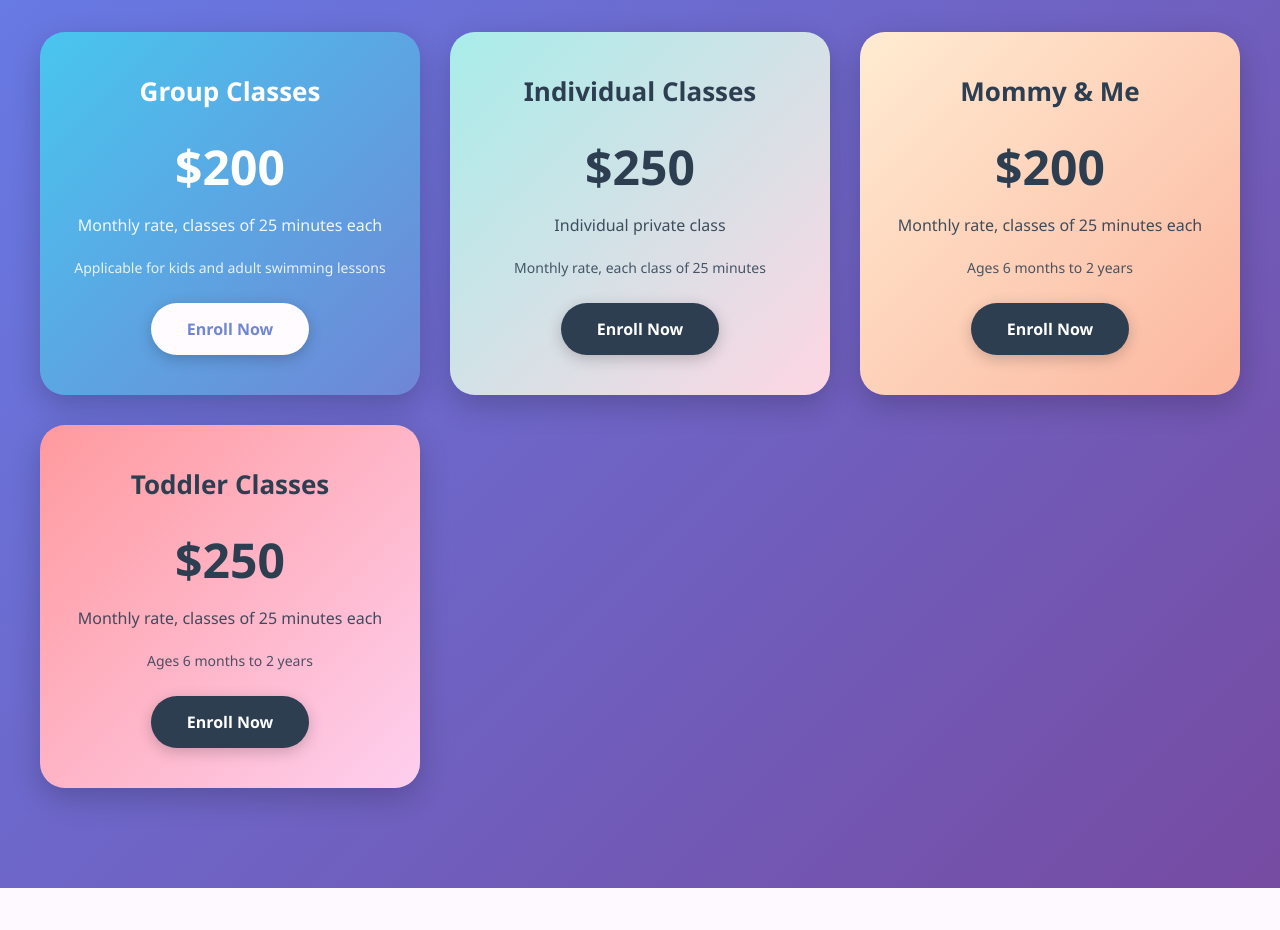
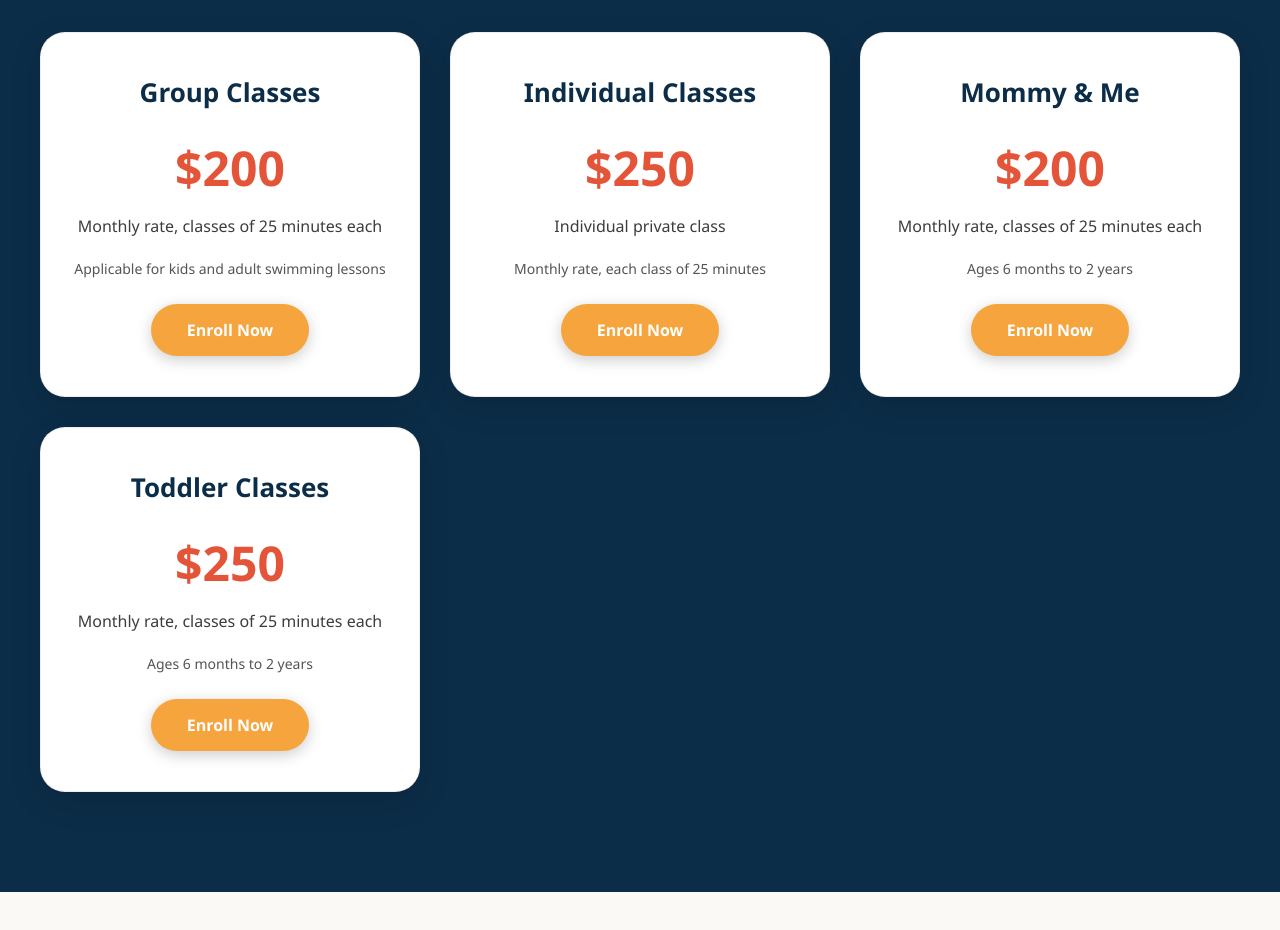
Before and after one commit to sotopierinac-afk/Pri, a React (Vite) app: page / in a window 1280 px wide. Shown: the part 1560-2490 px from the top of the page. Built offline with nearby package versions, Linux system fonts and the light colour scheme.

Commit message:
Updated App.tsx

```diff
--- a/src/App.tsx
+++ b/src/App.tsx
@@ -1,10 +1,10 @@
 function App() {
   return (
-    <div style={{ margin: 0, fontFamily: "'Segoe UI', Tahoma, Geneva, Verdana, sans-serif", color: '#2c3e50' }}>
+    <div style={{ margin: 0, fontFamily: "'Segoe UI', Tahoma, Geneva, Verdana, sans-serif", color: '#0C0C0C' }}>
       {/* HERO */}
       <section style={{
         minHeight: '100vh',
-        background: 'linear-gradient(135deg, #667eea 0%, #764ba2 100%)',
+        background: '#0C2D48',
         display: 'flex',
         alignItems: 'center',
         justifyContent: 'center',
@@ -58,8 +58,8 @@ function App() {
           <a href="#pricing" style={{
             display: 'inline-block',
             padding: '18px 48px',
-            background: '#fff',
-            color: '#667eea',
+            background: '#F6A53E',
+            color: '#fff',
             textDecoration: 'none',
             fontWeight: '700',
             fontSize: '18px',
@@ -75,7 +75,7 @@ function App() {
       {/* VIDEO SECTION */}
       <section style={{
         padding: '80px 40px',
-        background: '#fef9ff',
+        background: '#FAF9F6',
         textAlign: 'center'
       }}>
         <div style={{
@@ -102,7 +102,7 @@ function App() {
       <section id="pricing" style={{
         padding: '100px 40px',
         textAlign: 'center',
-        background: 'linear-gradient(135deg, #667eea 0%, #764ba2 100%)'
+        background: '#0C2D48'
       }}>
         <h2 style={{
           fontSize: '48px',
@@ -120,24 +120,25 @@ function App() {
           margin: '0 auto'
         }}>
           <div style={{
-            background: 'linear-gradient(135deg, #48c6ef 0%, #6f86d6 100%)',
+            background: '#ffffff',
             padding: '40px 30px',
             borderRadius: '25px',
-            boxShadow: '0 10px 30px rgba(0,0,0,0.2)',
-            color: '#fff',
+            boxShadow: '0 10px 30px rgba(0,0,0,0.15)',
+            color: '#0C0C0C',
             transform: 'translateY(0)',
-            transition: 'transform 0.3s ease'
+            transition: 'transform 0.3s ease',
+            border: '1px solid rgba(12, 45, 72, 0.08)'
           }}>
-            <h3 style={{ fontSize: '26px', fontWeight: '700', marginBottom: '20px' }}>
+            <h3 style={{ fontSize: '26px', fontWeight: '700', marginBottom: '20px', color: '#0C2D48' }}>
               Group Classes
             </h3>
-            <p style={{ fontSize: '48px', fontWeight: '900', marginBottom: '10px' }}>
+            <p style={{ fontSize: '48px', fontWeight: '900', marginBottom: '10px', color: '#E35438' }}>
               $200
             </p>
-            <p style={{ fontSize: '16px', marginBottom: '20px', opacity: 0.9 }}>
+            <p style={{ fontSize: '16px', marginBottom: '20px', opacity: 0.8 }}>
               Monthly rate, classes of 25 minutes each
             </p>
-            <p style={{ fontSize: '14px', marginBottom: '25px', opacity: 0.85 }}>
+            <p style={{ fontSize: '14px', marginBottom: '25px', opacity: 0.7 }}>
               Applicable for kids and adult swimming lessons
             </p>
             <a
@@ -147,48 +148,7 @@ function App() {
               style={{
                 display: 'inline-block',
                 padding: '14px 36px',
-                background: '#fffbfe',
-                color: '#6f86d6',
-                textDecoration: 'none',
-                borderRadius: '50px',
-                fontWeight: '700',
-                fontSize: '16px',
-                boxShadow: '0 4px 15px rgba(0,0,0,0.2)'
-              }}
-            >
-              Enroll Now
-            </a>
-          </div>
-
-          <div style={{
-            background: 'linear-gradient(135deg, #a8edea 0%, #fed6e3 100%)',
-            padding: '40px 30px',
-            borderRadius: '25px',
-            boxShadow: '0 10px 30px rgba(0,0,0,0.2)',
-            color: '#2c3e50',
-            transform: 'translateY(0)',
-            transition: 'transform 0.3s ease'
-          }}>
-            <h3 style={{ fontSize: '26px', fontWeight: '700', marginBottom: '20px' }}>
-              Individual Classes
-            </h3>
-            <p style={{ fontSize: '48px', fontWeight: '900', marginBottom: '10px' }}>
-              $250
-            </p>
-            <p style={{ fontSize: '16px', marginBottom: '20px', opacity: 0.9 }}>
-              Individual private class
-            </p>
-            <p style={{ fontSize: '14px', marginBottom: '25px', opacity: 0.85 }}>
-              Monthly rate, each class of 25 minutes
-            </p>
-            <a
-              href="https://buy.stripe.com/5kQaEYgn5cCE53y1GhaMU07"
-              target="_blank"
-              rel="noopener noreferrer"
-              style={{
-                display: 'inline-block',
-                padding: '14px 36px',
-                background: '#2c3e50',
+                background: '#F6A53E',
                 color: '#fff',
                 textDecoration: 'none',
                 borderRadius: '50px',
@@ -202,34 +162,35 @@ function App() {
           </div>
 
           <div style={{
-            background: 'linear-gradient(135deg, #ffecd2 0%, #fcb69f 100%)',
+            background: '#ffffff',
             padding: '40px 30px',
             borderRadius: '25px',
-            boxShadow: '0 10px 30px rgba(0,0,0,0.2)',
-            color: '#2c3e50',
+            boxShadow: '0 10px 30px rgba(0,0,0,0.15)',
+            color: '#0C0C0C',
             transform: 'translateY(0)',
-            transition: 'transform 0.3s ease'
+            transition: 'transform 0.3s ease',
+            border: '1px solid rgba(12, 45, 72, 0.08)'
           }}>
-            <h3 style={{ fontSize: '26px', fontWeight: '700', marginBottom: '20px' }}>
-              Mommy & Me
+            <h3 style={{ fontSize: '26px', fontWeight: '700', marginBottom: '20px', color: '#0C2D48' }}>
+              Individual Classes
             </h3>
-            <p style={{ fontSize: '48px', fontWeight: '900', marginBottom: '10px' }}>
-              $200
+            <p style={{ fontSize: '48px', fontWeight: '900', marginBottom: '10px', color: '#E35438' }}>
+              $250
             </p>
-            <p style={{ fontSize: '16px', marginBottom: '20px', opacity: 0.9 }}>
-              Monthly rate, classes of 25 minutes each
+            <p style={{ fontSize: '16px', marginBottom: '20px', opacity: 0.8 }}>
+              Individual private class
             </p>
-            <p style={{ fontSize: '14px', marginBottom: '25px', opacity: 0.85 }}>
-              Ages 6 months to 2 years
+            <p style={{ fontSize: '14px', marginBottom: '25px', opacity: 0.7 }}>
+              Monthly rate, each class of 25 minutes
             </p>
             <a
-              href="https://buy.stripe.com/9B6eVe0o70TW0Ni1GhaMU06"
+              href="https://buy.stripe.com/5kQaEYgn5cCE53y1GhaMU07"
               target="_blank"
               rel="noopener noreferrer"
               style={{
                 display: 'inline-block',
                 padding: '14px 36px',
-                background: '#2c3e50',
+                background: '#F6A53E',
                 color: '#fff',
                 textDecoration: 'none',
                 borderRadius: '50px',
@@ -243,24 +204,67 @@ function App() {
           </div>
 
           <div style={{
-            background: 'linear-gradient(135deg, #ff9a9e 0%, #fecfef 100%)',
+            background: '#ffffff',
             padding: '40px 30px',
             borderRadius: '25px',
-            boxShadow: '0 10px 30px rgba(0,0,0,0.2)',
-            color: '#2c3e50',
+            boxShadow: '0 10px 30px rgba(0,0,0,0.15)',
+            color: '#0C0C0C',
             transform: 'translateY(0)',
-            transition: 'transform 0.3s ease'
+            transition: 'transform 0.3s ease',
+            border: '1px solid rgba(12, 45, 72, 0.08)'
           }}>
-            <h3 style={{ fontSize: '26px', fontWeight: '700', marginBottom: '20px' }}>
+            <h3 style={{ fontSize: '26px', fontWeight: '700', marginBottom: '20px', color: '#0C2D48' }}>
+              Mommy & Me
+            </h3>
+            <p style={{ fontSize: '48px', fontWeight: '900', marginBottom: '10px', color: '#E35438' }}>
+              $200
+            </p>
+            <p style={{ fontSize: '16px', marginBottom: '20px', opacity: 0.8 }}>
+              Monthly rate, classes of 25 minutes each
+            </p>
+            <p style={{ fontSize: '14px', marginBottom: '25px', opacity: 0.7 }}>
+              Ages 6 months to 2 years
+            </p>
+            <a
+              href="https://buy.stripe.com/9B6eVe0o70TW0Ni1GhaMU06"
+              target="_blank"
+              rel="noopener noreferrer"
+              style={{
+                display: 'inline-block',
+                padding: '14px 36px',
+                background: '#F6A53E',
+                color: '#fff',
+                textDecoration: 'none',
+                borderRadius: '50px',
+                fontWeight: '700',
+                fontSize: '16px',
+                boxShadow: '0 4px 15px rgba(0,0,0,0.2)'
+              }}
+            >
+              Enroll Now
+            </a>
+          </div>
+
+          <div style={{
+            background: '#ffffff',
+            padding: '40px 30px',
+            borderRadius: '25px',
+            boxShadow: '0 10px 30px rgba(0,0,0,0.15)',
+            color: '#0C0C0C',
+            transform: 'translateY(0)',
+            transition: 'transform 0.3s ease',
+            border: '1px solid rgba(12, 45, 72, 0.08)'
+          }}>
+            <h3 style={{ fontSize: '26px', fontWeight: '700', marginBottom: '20px', color: '#0C2D48' }}>
               Toddler Classes
             </h3>
-            <p style={{ fontSize: '48px', fontWeight: '900', marginBottom: '10px' }}>
+            <p style={{ fontSize: '48px', fontWeight: '900', marginBottom: '10px', color: '#E35438' }}>
               $250
             </p>
-            <p style={{ fontSize: '16px', marginBottom: '20px', opacity: 0.9 }}>
+            <p style={{ fontSize: '16px', marginBottom: '20px', opacity: 0.8 }}>
               Monthly rate, classes of 25 minutes each
             </p>
-            <p style={{ fontSize: '14px', marginBottom: '25px', opacity: 0.85 }}>
+            <p style={{ fontSize: '14px', marginBottom: '25px', opacity: 0.7 }}>
               Ages 6 months to 2 years
             </p>
             <a
@@ -270,7 +274,7 @@ function App() {
               style={{
                 display: 'inline-block',
                 padding: '14px 36px',
-                background: '#2c3e50',
+                background: '#F6A53E',
                 color: '#fff',
                 textDecoration: 'none',
                 borderRadius: '50px',
@@ -288,7 +292,7 @@ function App() {
       {/* CLASS DETAILS */}
       <section style={{
         padding: '100px 40px',
-        background: '#fef9ff'
+        background: '#FAF9F6'
       }}>
         <div style={{
           maxWidth: '1200px',
@@ -300,10 +304,11 @@ function App() {
             gap: '60px'
           }}>
             <div style={{
-              background: '#fffbfe',
+              background: '#ffffff',
               padding: '40px',
               borderRadius: '20px',
-              boxShadow: '0 5px 20px rgba(0,0,0,0.08)'
+              boxShadow: '0 5px 20px rgba(0,0,0,0.08)',
+              border: '1px solid rgba(12, 45, 72, 0.08)'
             }}>
               <img
                 src="https://images.pexels.com/photos/618612/pexels-photo-618612.jpeg?auto=compress&cs=tinysrgb&w=800"
@@ -320,7 +325,7 @@ function App() {
                 fontSize: '28px',
                 fontWeight: '700',
                 marginBottom: '20px',
-                color: '#667eea'
+                color: '#0C2D48'
               }}>
                 KIDS INDIVIDUAL CLASSES
               </h3>
@@ -347,10 +352,11 @@ function App() {
             </div>
 
             <div style={{
-              background: '#fffbfe',
+              background: '#ffffff',
               padding: '40px',
               borderRadius: '20px',
-              boxShadow: '0 5px 20px rgba(0,0,0,0.08)'
+              boxShadow: '0 5px 20px rgba(0,0,0,0.08)',
+              border: '1px solid rgba(12, 45, 72, 0.08)'
             }}>
               <img
                 src="https://images.pexels.com/photos/1449667/pexels-photo-1449667.jpeg?auto=compress&cs=tinysrgb&w=800"
@@ -367,7 +373,7 @@ function App() {
                 fontSize: '28px',
                 fontWeight: '700',
                 marginBottom: '20px',
-                color: '#48c6ef'
+                color: '#96D3CC'
               }}>
                 KIDS GROUP CLASSES
               </h3>
@@ -394,10 +400,11 @@ function App() {
             </div>
 
             <div style={{
-              background: '#fffbfe',
+              background: '#ffffff',
               padding: '40px',
               borderRadius: '20px',
-              boxShadow: '0 5px 20px rgba(0,0,0,0.08)'
+              boxShadow: '0 5px 20px rgba(0,0,0,0.08)',
+              border: '1px solid rgba(12, 45, 72, 0.08)'
             }}>
               <img
                 src="https://images.pexels.com/photos/1679315/pexels-photo-1679315.jpeg?auto=compress&cs=tinysrgb&w=800"
@@ -414,7 +421,7 @@ function App() {
                 fontSize: '28px',
                 fontWeight: '700',
                 marginBottom: '20px',
-                color: '#fcb69f'
+                color: '#F57F3B'
               }}>
                 TODDLERS SWIMMING CLASSES
               </h3>
@@ -441,10 +448,11 @@ function App() {
             </div>
 
             <div style={{
-              background: '#fffbfe',
+              background: '#ffffff',
               padding: '40px',
               borderRadius: '20px',
-              boxShadow: '0 5px 20px rgba(0,0,0,0.08)'
+              boxShadow: '0 5px 20px rgba(0,0,0,0.08)',
+              border: '1px solid rgba(12, 45, 72, 0.08)'
             }}>
               <img
                 src="https://images.pexels.com/photos/1263349/pexels-photo-1263349.jpeg?auto=compress&cs=tinysrgb&w=800"
@@ -461,7 +469,7 @@ function App() {
                 fontSize: '28px',
                 fontWeight: '700',
                 marginBottom: '20px',
-                color: '#a8edea'
+                color: '#0C2D48'
               }}>
                 ADULT SWIMMING CLASSES
               </h3>
@@ -488,10 +496,11 @@ function App() {
             </div>
 
             <div style={{
-              background: '#fffbfe',
+              background: '#ffffff',
               padding: '40px',
               borderRadius: '20px',
-              boxShadow: '0 5px 20px rgba(0,0,0,0.08)'
+              boxShadow: '0 5px 20px rgba(0,0,0,0.08)',
+              border: '1px solid rgba(12, 45, 72, 0.08)'
             }}>
               <img
                 src="https://images.pexels.com/photos/2803158/pexels-photo-2803158.jpeg?auto=compress&cs=tinysrgb&w=800"
@@ -508,7 +517,7 @@ function App() {
                 fontSize: '28px',
                 fontWeight: '700',
                 marginBottom: '20px',
-                color: '#ff9a9e'
+                color: '#F6A53E'
               }}>
                 MOMMY & ME CLASSES
               </h3>
@@ -539,7 +548,7 @@ function App() {
 
       {/* SCHEDULE */}
       <section id="schedule" style={{
-        background: 'linear-gradient(135deg, #667eea 0%, #764ba2 100%)',
+        background: '#0C2D48',
         padding: '100px 40px',
         textAlign: 'center'
       }}>
@@ -618,13 +627,13 @@ function App() {
       <section style={{
         padding: '100px 40px',
         textAlign: 'center',
-        background: '#fef9ff'
+        background: '#FAF9F6'
       }}>
         <h2 style={{
           fontSize: '42px',
           marginBottom: '40px',
           fontWeight: '800',
-          color: '#2c3e50'
+          color: '#0C2D48'
         }}>
           Check Our Calendar
         </h2>
@@ -652,7 +661,7 @@ function App() {
       <section style={{
         padding: '100px 40px',
         textAlign: 'center',
-        background: 'linear-gradient(135deg, #a8edea 0%, #fed6e3 100%)'
+        background: '#96D3CC'
       }}>
         <div style={{
           maxWidth: '800px',
@@ -662,14 +671,14 @@ function App() {
             fontSize: '42px',
             fontWeight: '900',
             marginBottom: '30px',
-            color: '#2c3e50'
+            color: '#0C2D48'
           }}>
             Thank You!
           </h2>
           <p style={{
             fontSize: '20px',
             lineHeight: '1.8',
-            color: '#2c3e50',
+            color: '#0C0C0C',
             marginBottom: '20px'
           }}>
             At Rising Waves Swimming Academy, we believe swimming is a lifelong gift — one that builds strength, joy, and confidence.
@@ -677,7 +686,7 @@ function App() {
           <p style={{
             fontSize: '24px',
             fontWeight: '700',
-            color: '#667eea',
+            color: '#0C2D48',
             marginTop: '30px'
           }}>
             Dive in with us!
@@ -689,7 +698,7 @@ function App() {
       <section style={{
         padding: '80px 40px',
         textAlign: 'center',
-        background: '#fffbfe'
+        background: '#ffffff'
       }}>
         <div style={{
           maxWidth: '900px',
@@ -706,7 +715,7 @@ function App() {
           <h3 style={{
             fontSize: '24px',
             fontWeight: '800',
-            color: '#667eea'
+            color: '#0C2D48'
           }}>
             Rising Waves Swimming Academy is a Step Up for Students official provider
           </h3>
@@ -715,7 +724,7 @@ function App() {
 
       {/* FOOTER */}
       <footer style={{
-        background: 'linear-gradient(135deg, #667eea 0%, #764ba2 100%)',
+        background: '#0C2D48',
         color: 'white',
         textAlign: 'center',
         padding: '60px 40px'
```
